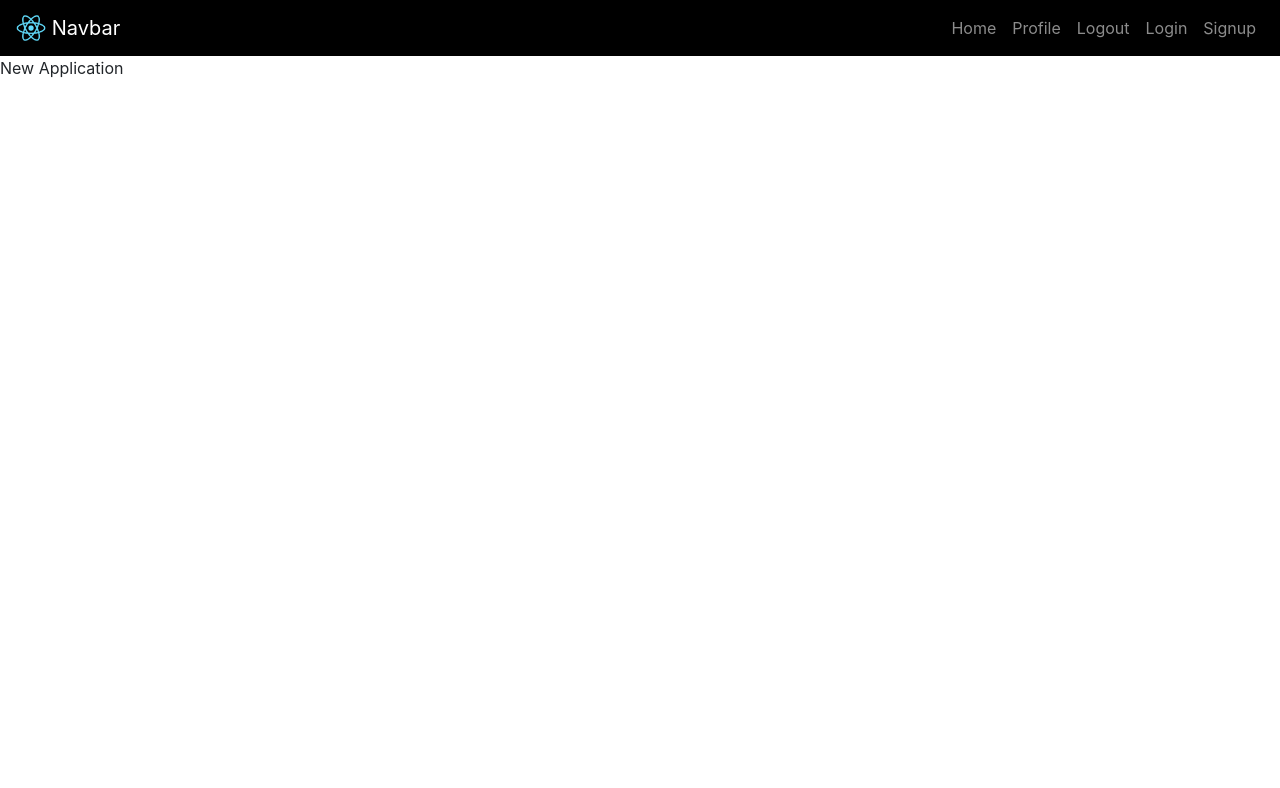
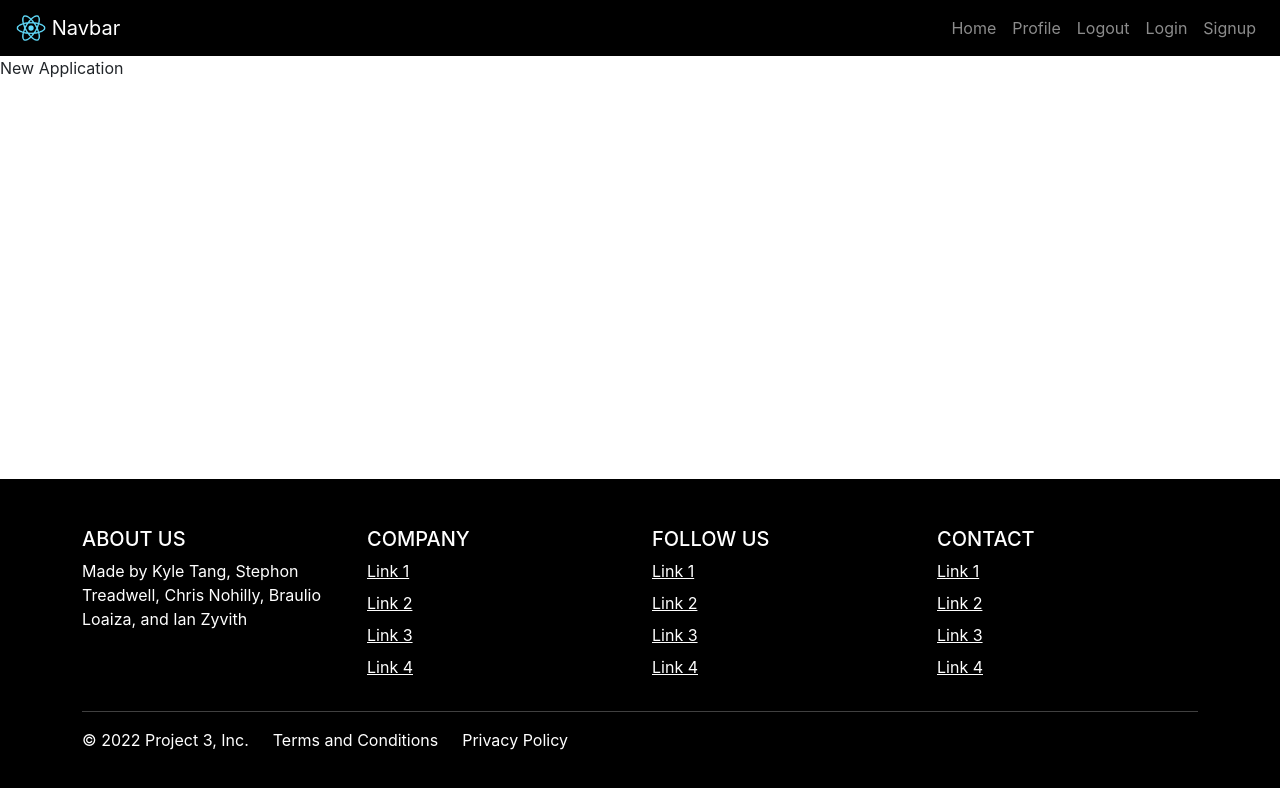
Before and after one commit to cnohilly/codeflow, a React (Create React App) app in the folder client/: page / in a window 1280 px wide. Shown: the top 788 px of the page. Built offline with nearby package versions, Linux system fonts and the light colour scheme.

Commit message:
added footer component

```diff
--- a/client/package.json
+++ b/client/package.json
@@ -9,6 +9,7 @@
     "@testing-library/react": "^13.4.0",
     "@testing-library/user-event": "^13.5.0",
     "bootstrap": "^5.2.2",
+    "bootstrap-icons": "^1.9.1",
     "graphql": "^16.6.0",
     "jwt-decode": "^3.1.2",
     "react": "^18.2.0",
--- a/client/src/App.js
+++ b/client/src/App.js
@@ -8,6 +8,7 @@ import {
 } from '@apollo/client';
 import { setContext } from '@apollo/client/link/context';
 import Header from './components/Header';
+import Footer from './components/Footer';
 
 const httpLink = createHttpLink({
   uri: '/graphql'
@@ -32,9 +33,10 @@ function App() {
   return (
     <ApolloProvider client={client}>
       <Header />
-      <div className="App">
+      <main className="App custom-height">
         <p>New Application</p>
-      </div >
+      </main >
+      <Footer />
     </ApolloProvider>
   );
 }
--- /dev/null
+++ b/client/src/components/Footer.js
@@ -0,0 +1,92 @@
+import React from 'react';
+import { Container, Row, Col } from 'react-bootstrap';
+
+const Footer = () => {
+  // array of footer links for each column
+  // const columnLinks1 = [];
+  // const columnLinks2 = [];
+  // const columnLinks3 = [];
+
+  return (
+    // section for Footer component
+    <footer className="pt-5 pb-4 bg-black text-center text-md-start text-white">
+      <Container>
+        <Row xs={1} md={4}>
+          <Col>
+            <h5 className="text-uppercase">About us</h5>
+            <p>
+            Made by Kyle Tang, Stephon Treadwell, Chris Nohilly, Braulio Loaiza, and Ian Zyvith
+            </p>
+          </Col>
+          <Col>
+            <h5 className="text-uppercase">Company</h5>
+            <ul className="list-unstyled">
+              <li className="mb-2">
+                <a href="/" className="text-white">Link 1</a>
+              </li>
+              <li className="mb-2">
+                <a href="/" className="text-white">Link 2</a>
+              </li>
+              <li className="mb-2">
+                <a href="/" className="text-white">Link 3</a>
+              </li>
+              <li className="mb-2">
+                <a href="/" className="text-white">Link 4</a>
+              </li>
+            </ul>
+          </Col>
+          <Col>
+            <h5 className="text-uppercase">Follow Us</h5>
+            <ul className="list-unstyled">
+              <li  className="mb-2">
+                <a href="/" className="text-white">Link 1</a>
+              </li>
+              <li  className="mb-2">
+                <a href="/" className="text-white">Link 2</a>
+              </li>
+              <li  className="mb-2">
+                <a href="/" className="text-white">Link 3</a>
+              </li>
+              <li  className="mb-2">
+                <a href="/" className="text-white">Link 4</a>
+              </li>
+            </ul>
+          </Col>
+          <Col>
+            <h5 className="text-uppercase">Contact</h5>
+            <ul className="list-unstyled">
+              <li className="mb-2">
+                <a href="/" className="text-white">Link 1</a>
+              </li>
+              <li className="mb-2">
+                <a href="/" className="text-white">Link 2</a>
+              </li>
+              <li className="mb-2">
+                <a href="/" className="text-white">Link 3</a>
+              </li>
+              <li className="mb-2">
+                <a href="/" className="text-white">Link 4</a>
+              </li>
+            </ul>
+          </Col>
+        </Row>
+        <hr />
+        <div>
+          <ul className="list-unstyled d-flex flex-column flex-md-row">
+            <li className="mb-2 order-last order-md-first">
+              &copy; 2022 Project 3, Inc.
+            </li>
+            <li className="mb-2 mx-md-4">
+              <a href="/" className="nav-link">Terms and Conditions</a>
+            </li>
+            <li className="mb-2 order-first order-md-last">
+              <a href="/" className="nav-link">Privacy Policy</a>
+            </li>
+          </ul>
+        </div>
+      </Container>
+    </footer>
+  );
+};
+
+export default Footer;
--- a/client/src/components/Header.js
+++ b/client/src/components/Header.js
@@ -22,7 +22,7 @@ const Header = () => {
               />{' '}
               Navbar
             </Navbar.Brand>
-            {/*  */}
+            {/* menu button */}
             <Navbar.Toggle aria-controls="responsive-navbar-nav" />
             <Navbar.Collapse id="responsive-navbar-nav">
               <Nav className="ms-auto">
--- a/client/src/index.css
+++ b/client/src/index.css
@@ -1,3 +1,11 @@
+* {
+  box-sizing: border-box;
+}
+
+html {
+  scroll-behavior: smooth;
+}
+
 body {
   margin: 0;
   font-family: -apple-system, BlinkMacSystemFont, 'Segoe UI', 'Roboto', 'Oxygen',
@@ -11,3 +19,7 @@ code {
   font-family: source-code-pro, Menlo, Monaco, Consolas, 'Courier New',
     monospace;
 }
+
+.custom-height {
+  min-height: calc(100vh - 56px - 321px);
+}
--- a/client/src/index.js
+++ b/client/src/index.js
@@ -1,6 +1,7 @@
 import React from 'react';
 import ReactDOM from 'react-dom/client';
 import 'bootstrap/dist/css/bootstrap.min.css';
+import 'bootstrap-icons/font/bootstrap-icons.css';
 import './index.css';
 import App from './App';
 
```
Also changed, not shown: 1 other file (tests, documents, lock files or other folders).
